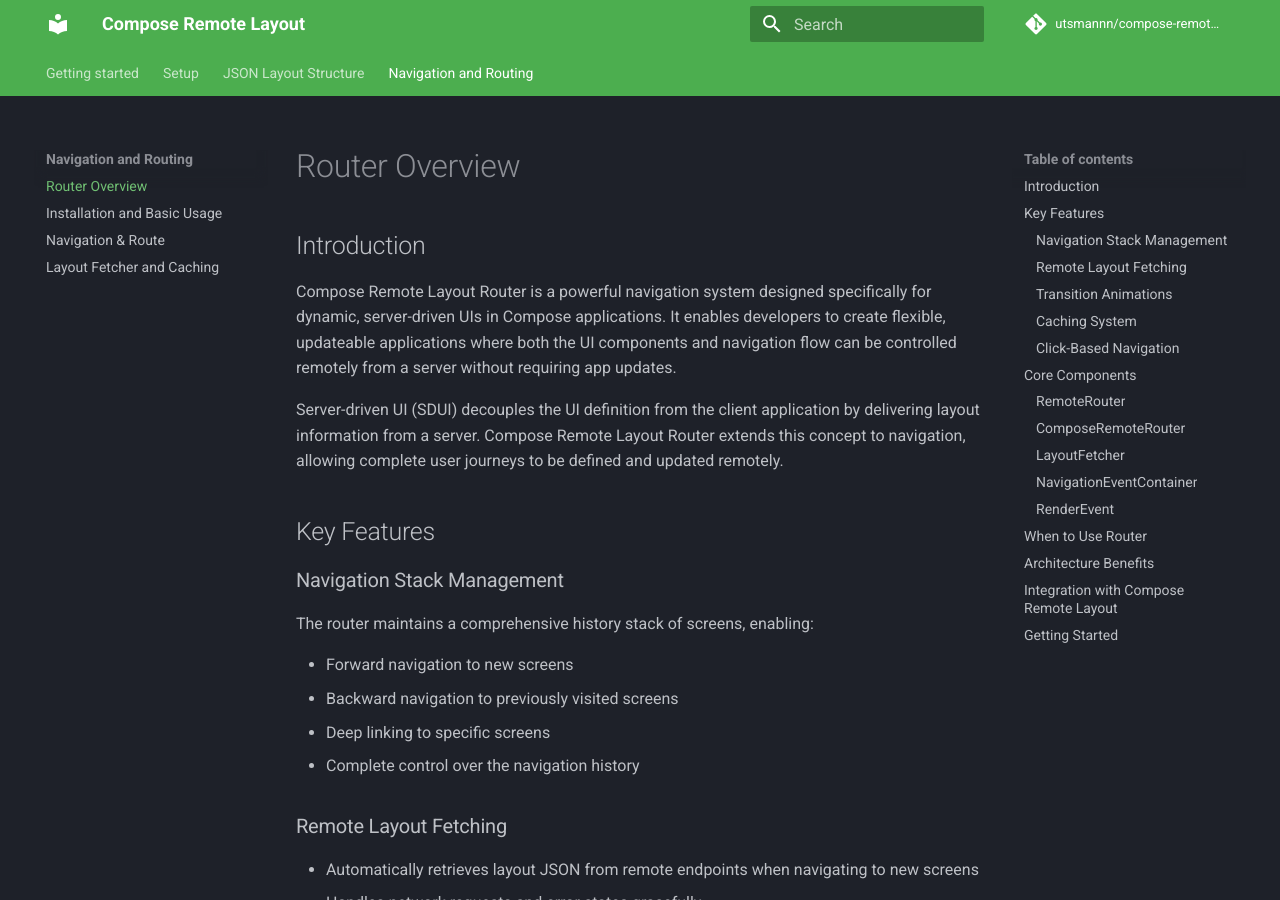
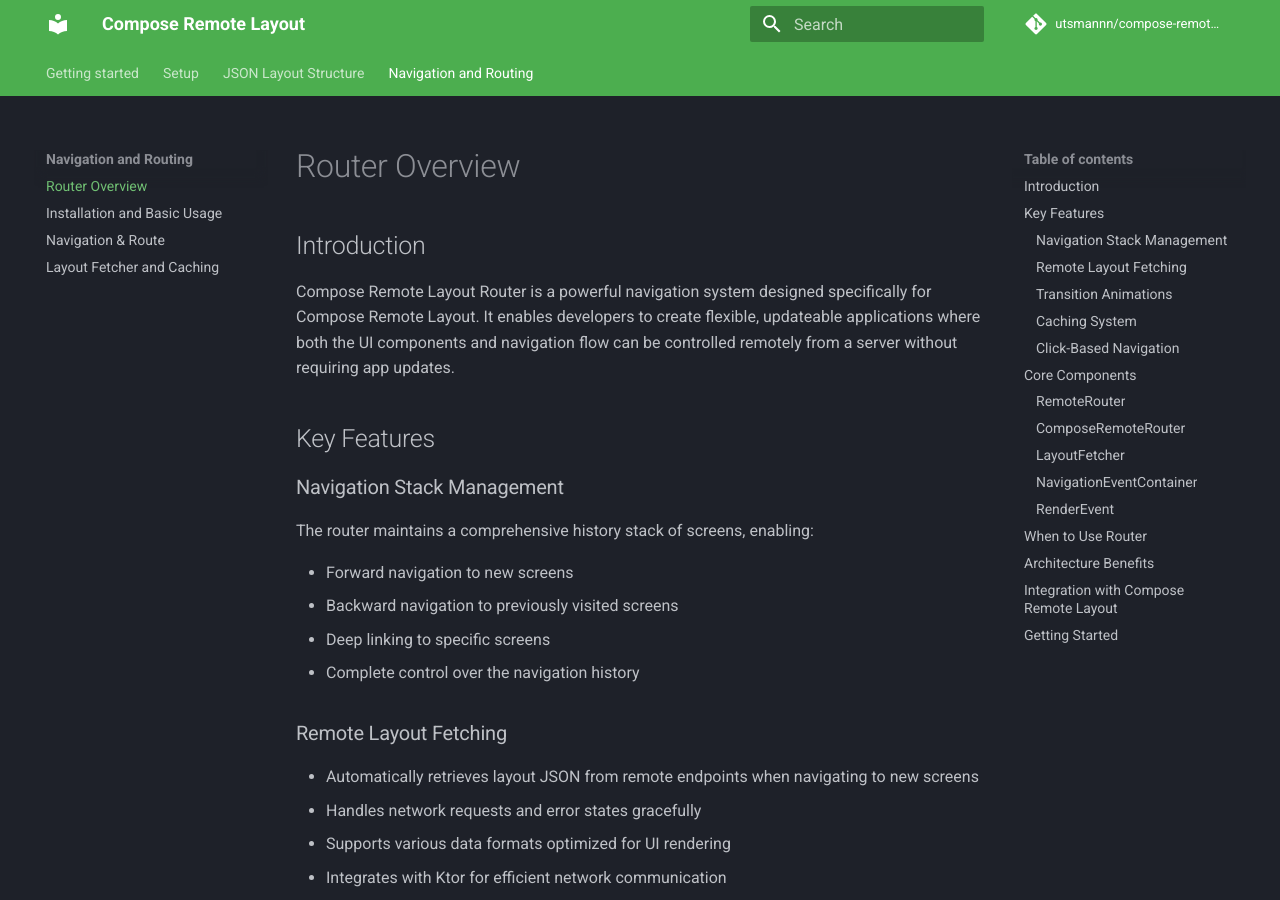
Before and after one commit to utsmannn/compose-remote-layout, an MkDocs documentation site: the page built from docs/04-router/08-router-overview.md, in a window 1280 px wide and 900 px high. Built offline with MkDocs 1.6.1 and Material for MkDocs 9.7.7, drawn with Linux system fonts in a browser that asks for light colours; comment, search, counter and statistics services are not loaded.

Commit message:
docs(router): Clarify Remote Layout Router purpose and features
- Updated the introduction to specify that the Router is for Compose Remote Layout.
- Reworded description to emphasize server-driven UI and navigation.
- Simplified description by removing redundant terms.

```diff
--- a/docs/04-router/08-router-overview.md
+++ b/docs/04-router/08-router-overview.md
@@ -1,13 +1,9 @@
 ## Introduction
 
-Compose Remote Layout Router is a powerful navigation system designed specifically for dynamic,
-server-driven UIs in Compose applications. It enables developers to create flexible, updateable
+Compose Remote Layout Router is a powerful navigation system designed specifically for Compose
+Remote Layout. It enables developers to create flexible, updateable
 applications where both the UI components and navigation flow can be controlled remotely from a
 server without requiring app updates.
-
-Server-driven UI (SDUI) decouples the UI definition from the client application by delivering layout
-information from a server. Compose Remote Layout Router extends this concept to navigation, allowing
-complete user journeys to be defined and updated remotely.
 
 ## Key Features
 
```
